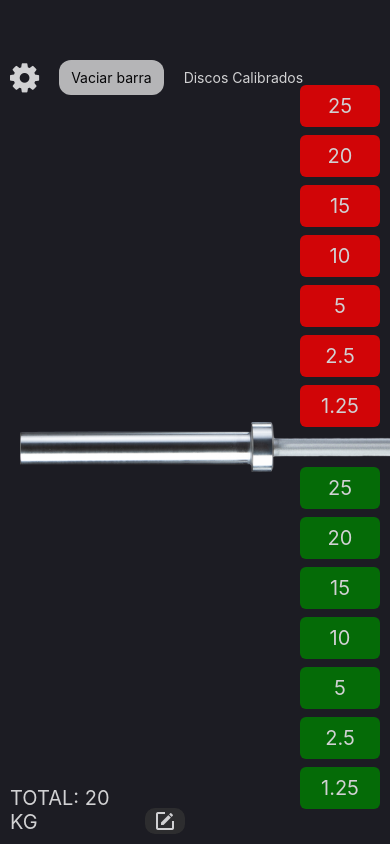
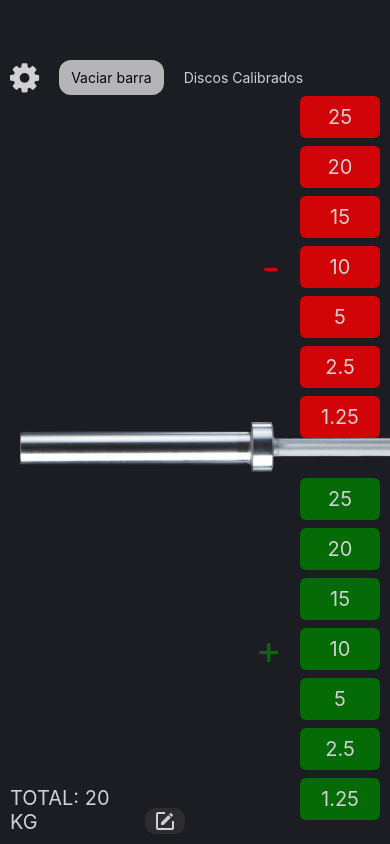
Before and after one commit to martgvr/barbell_calculator, a React Native app: screen / in a window 390 px wide. Built offline with nearby package versions, Linux system fonts and the light colour scheme.

Commit message:
visual minor correction

```diff
--- a/src/components/MenuContainer.jsx
+++ b/src/components/MenuContainer.jsx
@@ -15,10 +15,9 @@ const MenuContainer = ({ setModalVisible, setManualInputVisible }) => {
 	const clearBarHandler = () => dispatch(clearBar())
 	const openModalHandler = () => setModalVisible(true)
 
+	const openManualInput = () => setManualInputVisible(true)
 	const addWeightHandler = (weight) => dispatch(addWeight(weight))
 	const removeWeightHandler = (weight) => dispatch(removeWeight(weight))
-
-	const openManualInput = () => setManualInputVisible(true)
 
 	useEffect(() => {
 		let weightsSum = 0
@@ -31,43 +30,53 @@ const MenuContainer = ({ setModalVisible, setManualInputVisible }) => {
 	return (
 		<View style={styles.container}>
 			<View style={styles.leftSide}>
+
 				<View style={styles.leftSideTop}>
 					<View style={styles.leftSideTopContainer}>
 						<FontAwesome name="gear" size={34} color="white" onPress={openModalHandler} />
 						<TouchableOpacity style={styles.clearBarButton} onPress={clearBarHandler}>
 							<Text>Vaciar barra</Text>
 						</TouchableOpacity>
-
 						<View>
 							<Text style={styles.discTypeText}>{discsType == 'calibrated' ? 'Discos Calibrados' : 'Discos Regulares'}</Text>
 						</View>
 					</View>
 				</View>
+
 				<View style={styles.leftSideBottom}>
 					<Text style={styles.totalText}>Total: {totalWeight} Kg</Text>
-
 					<TouchableOpacity onPress={openManualInput}>
 						<MaterialCommunityIcons style={styles.editWeightButton} name="square-edit-outline" color="white" size={24} />
 					</TouchableOpacity>
 				</View>
+
 			</View>
 
 			<View style={styles.rightSide}>
+
 				<View style={styles.rightSideTop}>
+					<Text style={styles.removeWeightSymbol}>-</Text>
+					<View style={styles.rightSideWeights}>
 						{weightsAvailable.map((item) => (
 							<TouchableOpacity style={styles.removeWeightButton} key={item} onPress={() => removeWeightHandler(item)}>
 								<Text style={styles.weightButtonText}>{item}</Text>
 							</TouchableOpacity>
 						))}
 					</View>
+				</View>
 
 				<View style={styles.rightSideBottom}>
+					<Text style={styles.addWeightSymbol}>+</Text>
+
+					<View style={styles.rightSideWeights}>
 						{weightsAvailable.map((item) => (
 							<TouchableOpacity style={styles.addWeightButton} key={item} onPress={() => addWeightHandler(item)}>
 								<Text style={styles.weightButtonText}>{item}</Text>
 							</TouchableOpacity>
 						))}
 					</View>
+				</View>
+
 			</View>
 		</View>
 	)
@@ -136,18 +145,22 @@ const styles = StyleSheet.create({
 
 	// RIGHT SIDE
 	rightSide: {
+		gap: 40,
 		flex: 1,
 		opacity: 0.8,
 		alignItems: "flex-end",
-		gap: 40,
 	},
 
 	// TOP
 	rightSideTop: {
+		gap: 10,
+		marginTop: 46,
+		alignItems: 'center',
+		flexDirection: 'row',
+	},
+	rightSideWeights: {
 		gap: 8,
-		flex: 1,
 		paddingHorizontal: 10,
-		justifyContent: "flex-end",
 	},
 	removeWeightButton: {
 		backgroundColor: "red",
@@ -161,11 +174,20 @@ const styles = StyleSheet.create({
 		color: '#fff'
 	},
 
+	removeWeightSymbol: {
+		color: 'red',
+		fontSize: 40,
+	},
+	addWeightSymbol: {
+		color: 'green',
+		fontSize: 40,
+	},
+
 	// BOTTOM
 	rightSideBottom: {
 		gap: 8,
-		flex: 1,
-		paddingHorizontal: 10,
+		flexDirection: 'row',
+		alignItems: 'center',
 	},
 	addWeightButton: {
 		backgroundColor: "green",
--- a/src/store/weightsListSlice.js
+++ b/src/store/weightsListSlice.js
@@ -2,8 +2,8 @@ import { createSlice } from "@reduxjs/toolkit"
 
 const initialState = {
     barWeight: 20,
+    discsType: 'calibrated',
     weightUnit: 'kg',
-    discsType: 'calibrated',
     weightsList: [],
     weightsAvailable: [25, 20, 15, 10, 5, 2.5, 1.25]
 }
```
Lines whose indentation alone changed are shown as unchanged.
